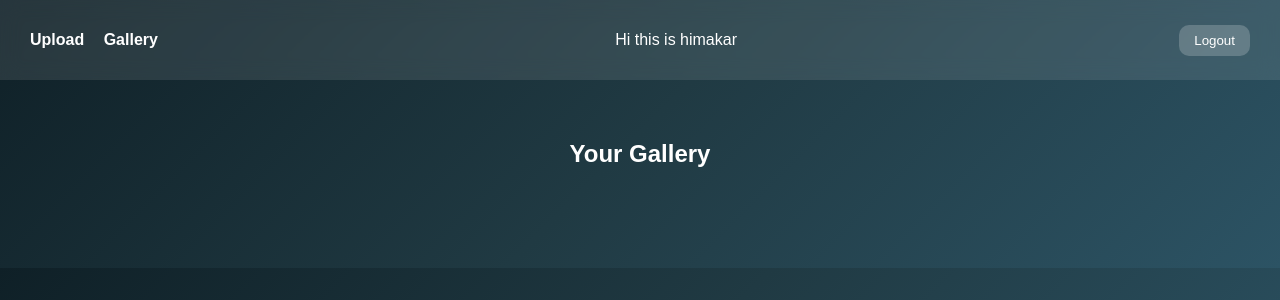
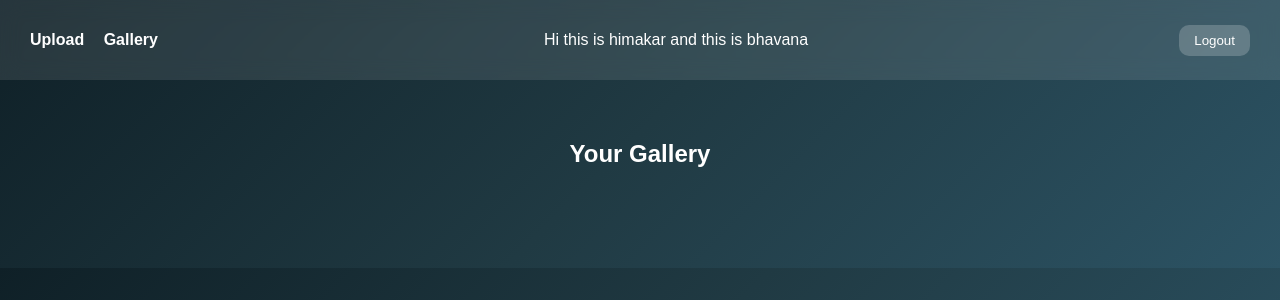
Before and after one commit to HimakarC/upload_image_project, a Django app: page /gallery/ in a window 1280 px wide. Shown: the top 300 px of the page. Run offline with Django 5.2, Linux system fonts and the light colour scheme; the visitor is signed in with stand-in values (Sample User, id 1); data that the repository does not hold is empty; parts of the project's set-up code (start-up, migrations or seed data) failed here and were passed over.

Commit message:
just edited

```diff
--- a/uploads/templates/uploads/base.html
+++ b/uploads/templates/uploads/base.html
@@ -49,7 +49,7 @@
         <a href="{% url 'gallery' %}">Gallery</a>
     </div>
 
-    <p>Hi this is himakar</p>
+    <p>Hi this is himakar and this is bhavana</p>
 
     {% if user.is_authenticated %}
     <form action="{% url 'logout' %}" method="post">
```
